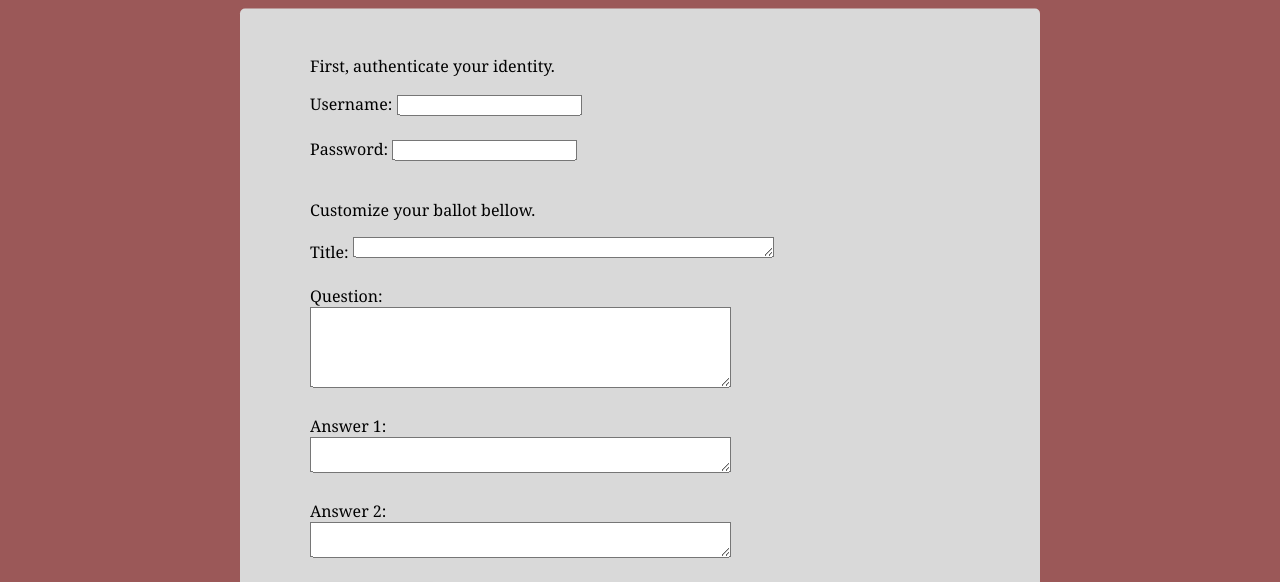
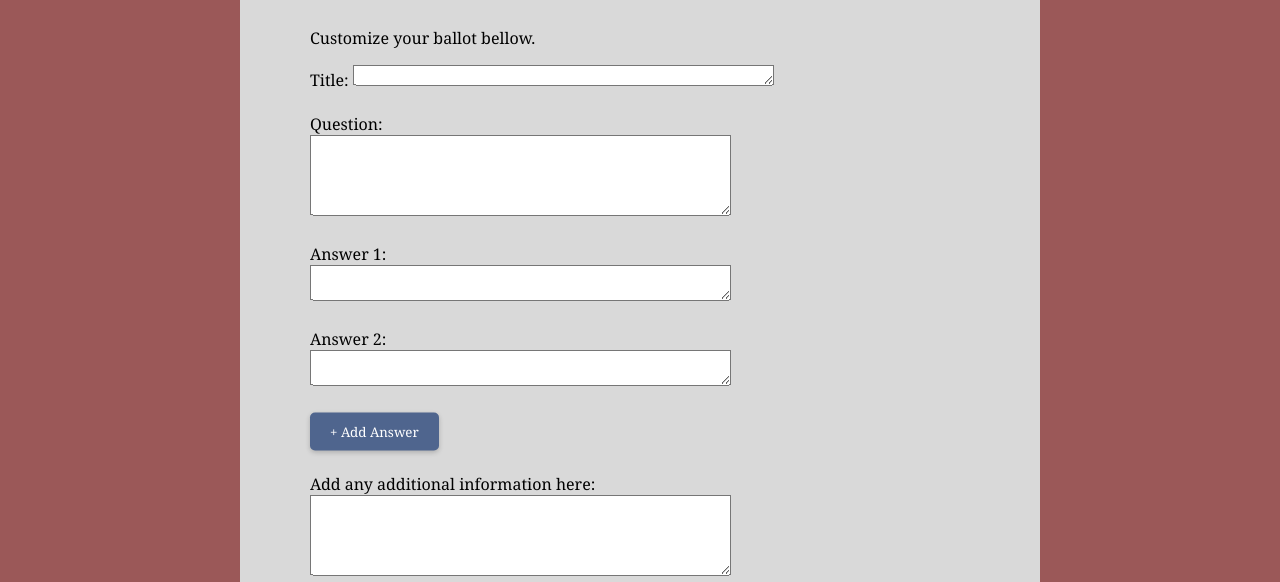
Before and after one commit to Webchain-Project/webchain-2, a website: page client/createballot.html in a window 1280 px wide. Shown: the part 204-786 px from the top of the page. Drawn offline with Linux system fonts and the light colour scheme.

Commit message:
commit ready for submission

```diff
--- a/client/createballot.html
+++ b/client/createballot.html
@@ -68,7 +68,7 @@
           }
           .custom-ballot{
             position: absolute;
-            margin-top: 700px;
+            margin-top: 600px;
             height: auto;
             padding: 30px;
             box-sizing: border-box;
@@ -131,12 +131,6 @@
     </div>
     <div class="custom-ballot center">
         <form class="form">
-            <p>First, authenticate your identity.</p>
-            <label for="username">Username:</label>
-            <input type="text" id="username" name="username"><br><br>
-
-            <label for="password">Password:</label>
-            <input type="password" id="password" name="password"><br><br>
 
             <p>Customize your ballot bellow.</p>
             <label for="title">Title:</label>
```
Also changed, not shown: blockchain/block.js (line endings or trailing spaces).
